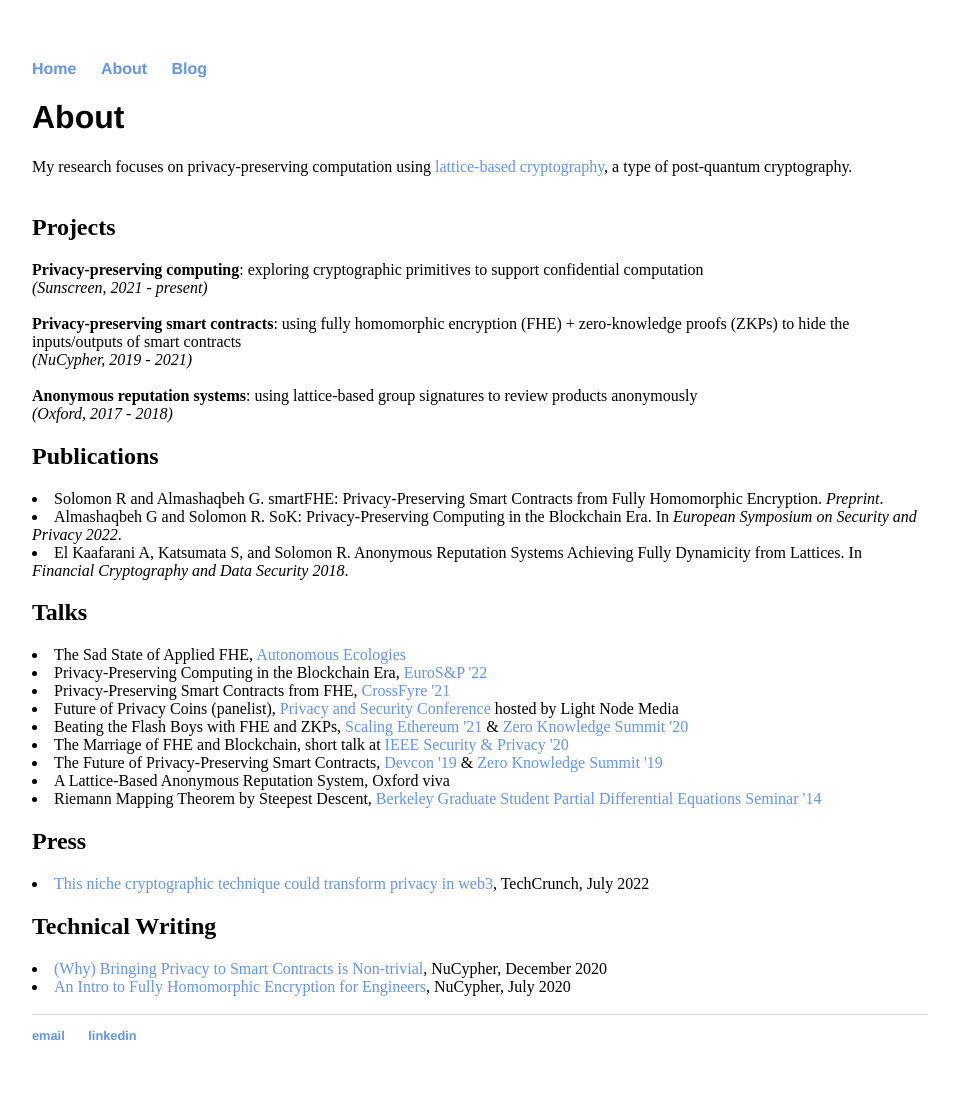
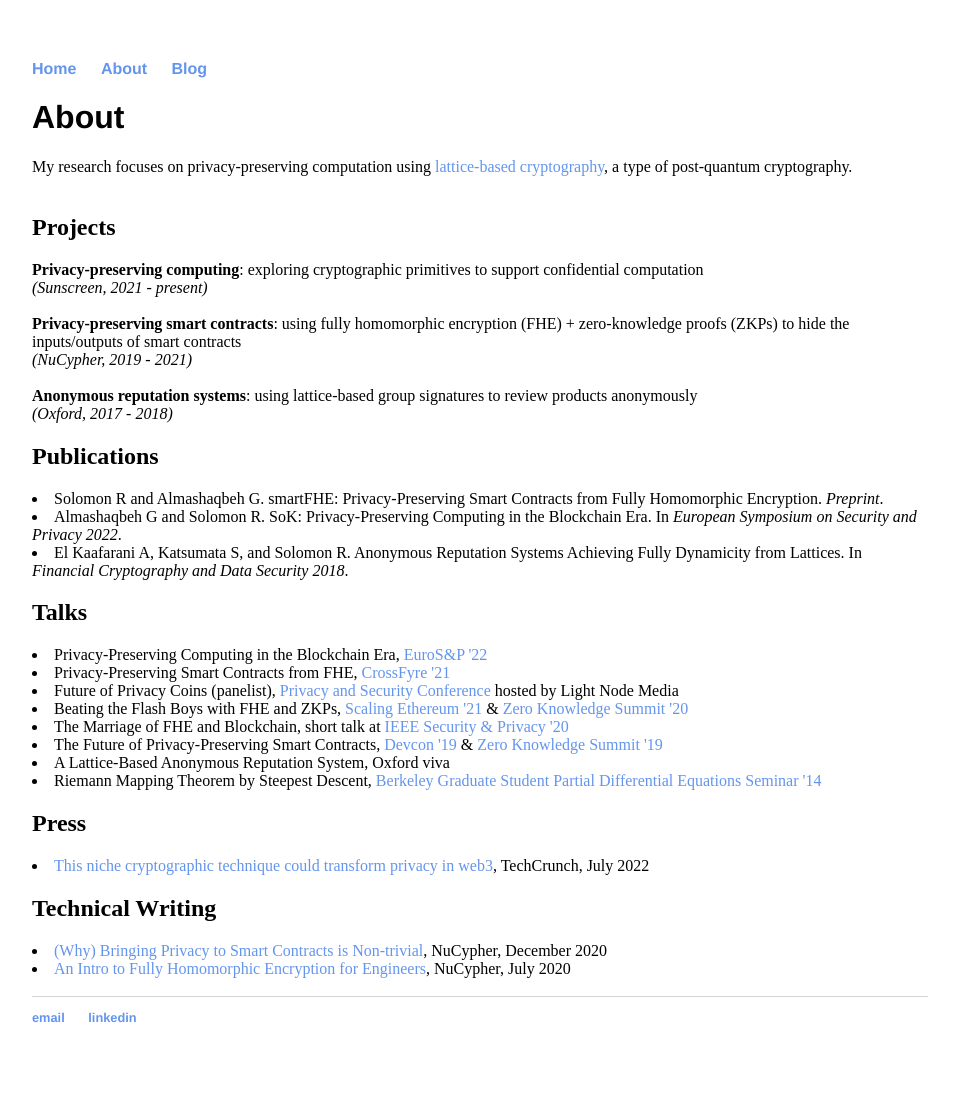
Before and after one commit to ravital/ravital.github.io, a Jekyll site: the page built from about/index.html, in a window 1280 px wide. Shown: the whole page, without its empty margins (160-1119 px from the left). Built offline with Jekyll 4.4.1, drawn with Linux system fonts in a browser that asks for light colours.

Commit message:
Update index.html

```diff
--- a/about/index.html
+++ b/about/index.html
@@ -22,7 +22,6 @@ title: About Ravital Solomon
 
 
 			<h2>Talks</h2>
-			<li>The Sad State of Applied FHE, <a href="https://www.autonomousecologies.xyz/">Autonomous Ecologies</a></li>
 			<li>Privacy-Preserving Computing in the Blockchain Era, <a href="https://www.ieee-security.org/TC/EuroSP2022/">EuroS&P '22</a></li>
 			<li>Privacy-Preserving Smart Contracts from FHE, <a href="https://crossfyre21.cs.ru.nl//">CrossFyre '21</a></li>
 			<li>Future of Privacy Coins (panelist), <a href="https://www.lightnodemedia.com/event/privacy-security-conference-tuesday-august-24/">Privacy and Security Conference</a> hosted by Light Node Media</li>
```
